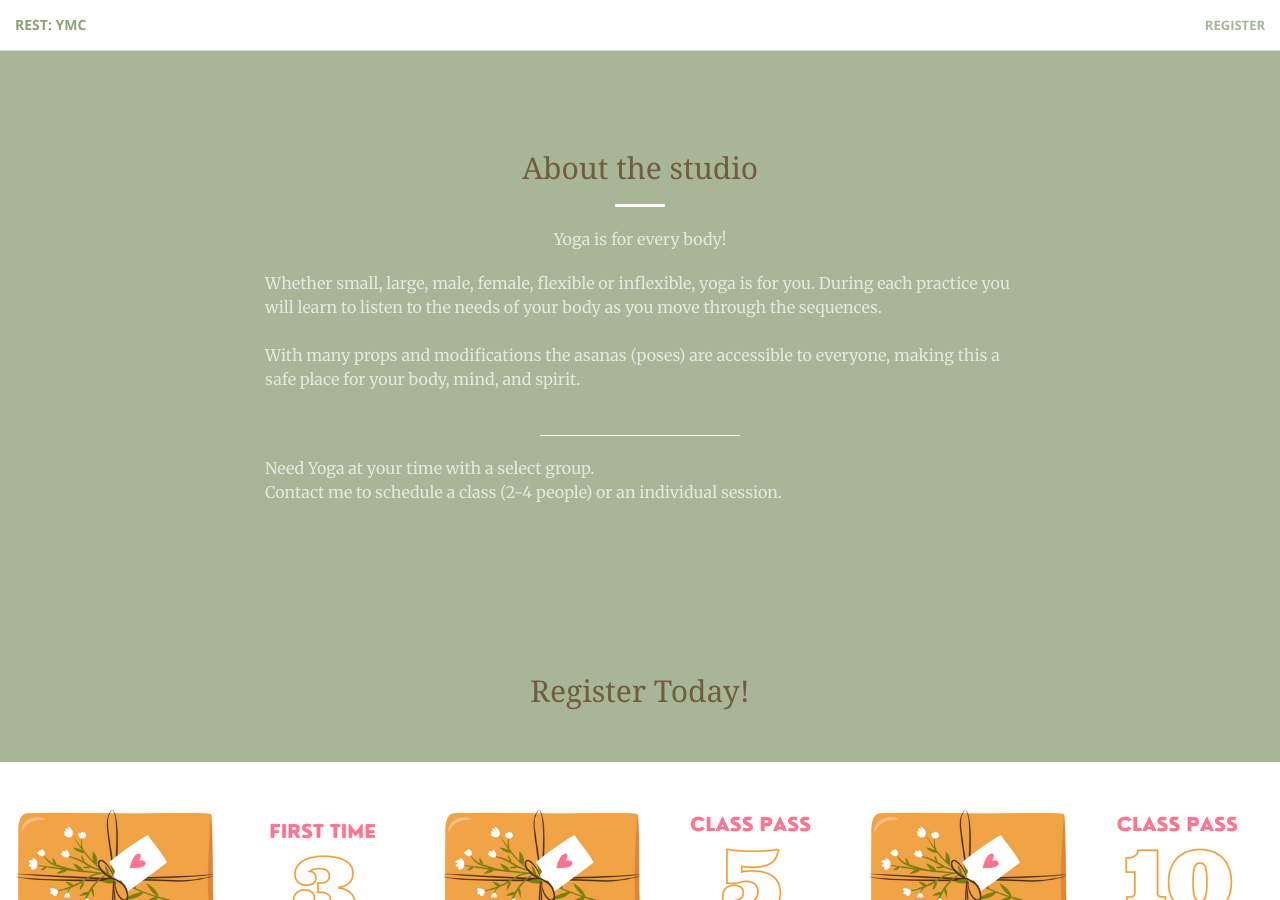
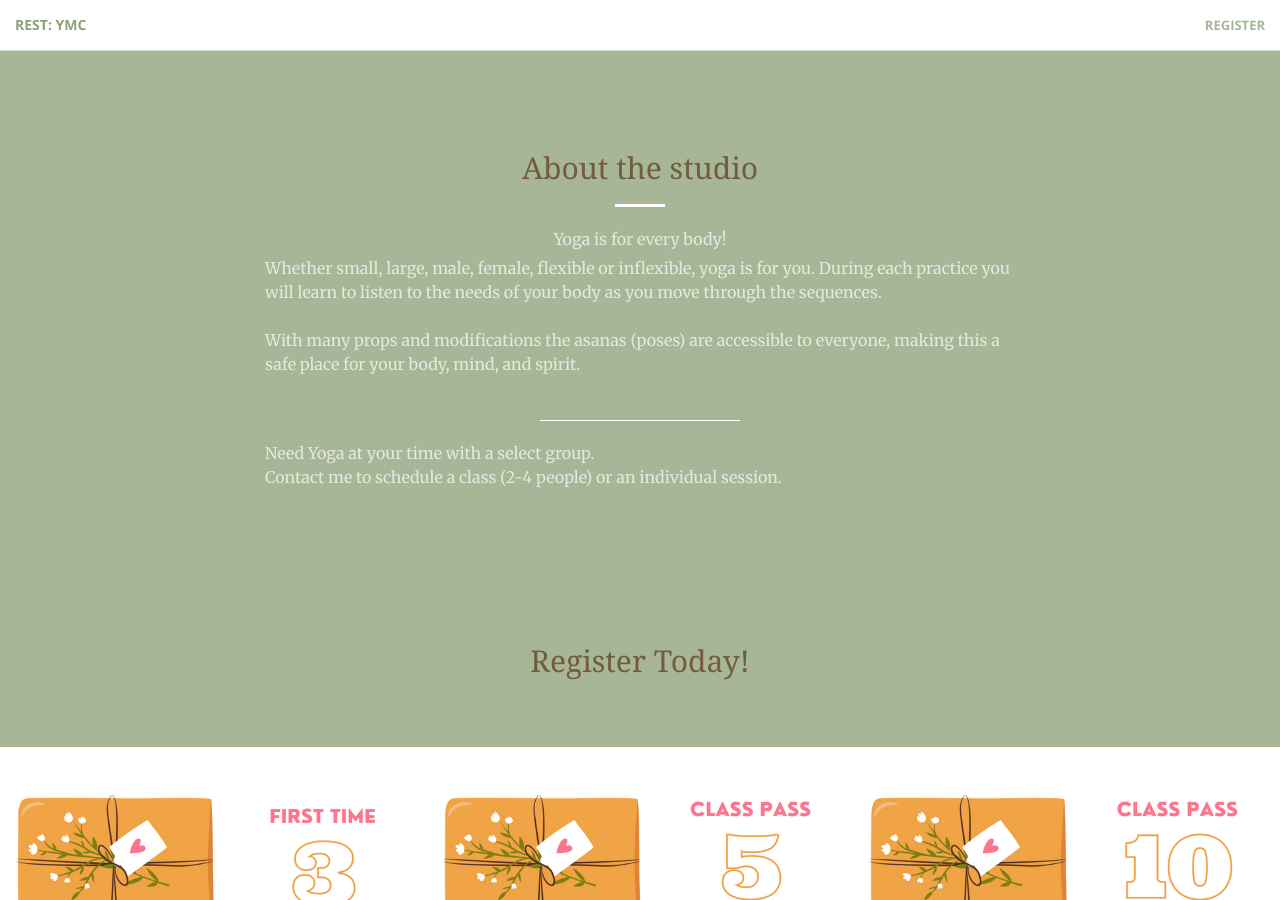
Before and after one commit to hathawayj/restymc.com, a Jekyll site: the page built from index.html, in a window 1280 px wide and 900 px high, scrolled down 849 px. Built offline with Jekyll 4.4.1, drawn with Linux system fonts in a browser that asks for light colours.

Commit message:
fix margin

```diff
--- a/_sass/_base.scss
+++ b/_sass/_base.scss
@@ -48,7 +48,7 @@
 p {
     font-size: 16px;
     line-height: 1.5;
-    margin-bottom: 20px;
+    margin-bottom: 5px;
     color: #725b3e;
 
 }
@@ -291,7 +291,7 @@
 
 .call-to-action {
     h2 {
-        margin: 0 auto 5px;
+        margin: 0 auto 20px;
     }
 }
 
```
